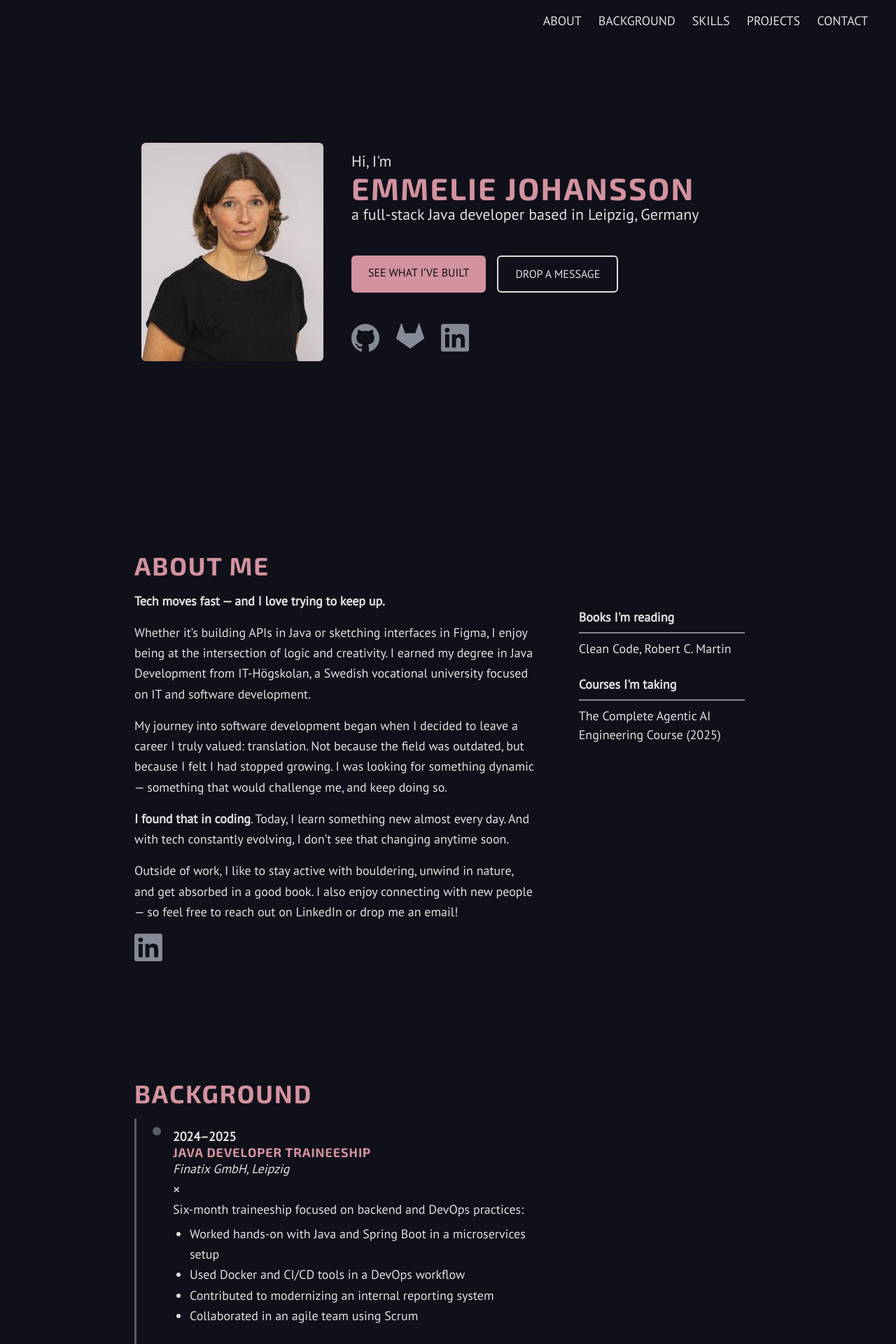
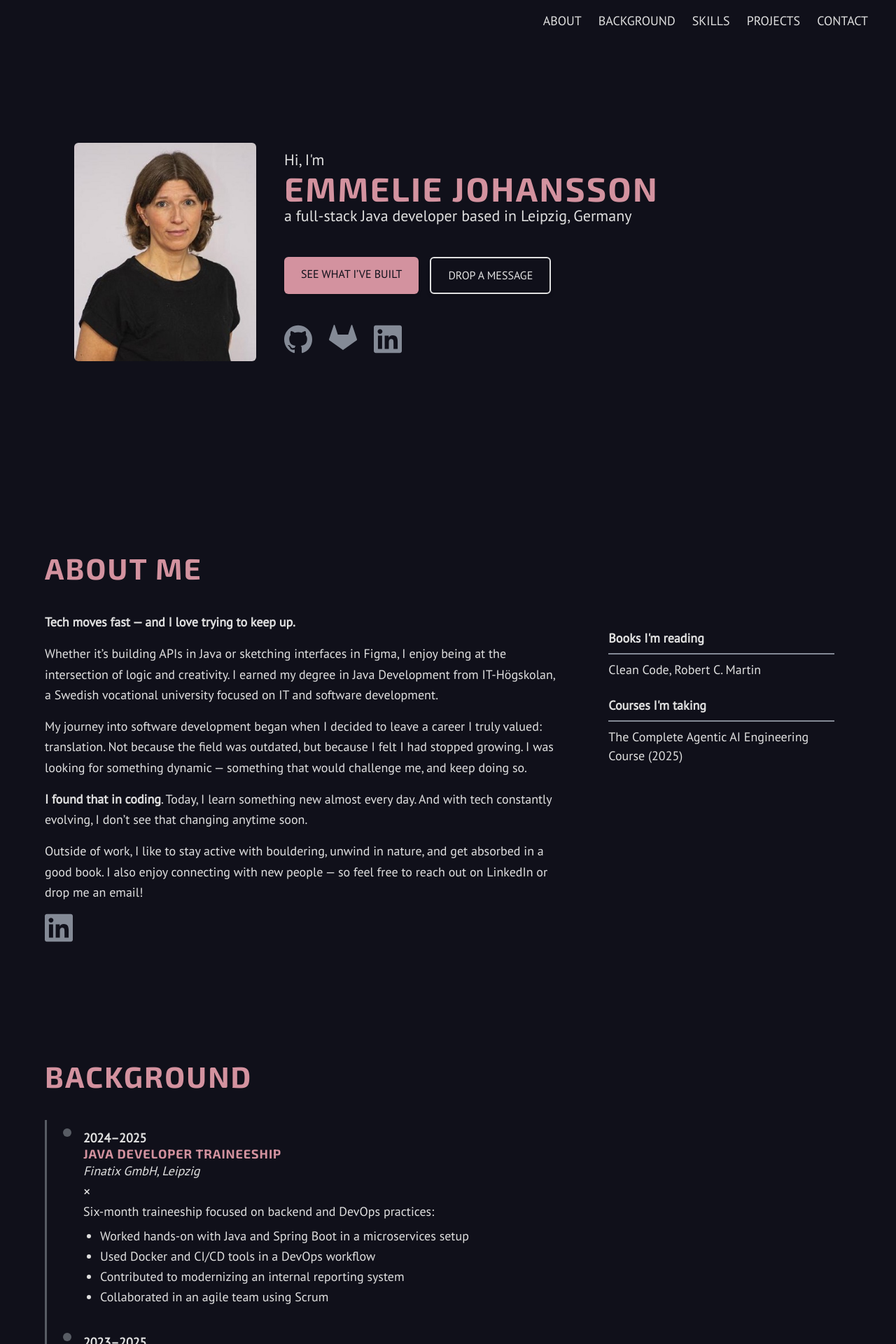
Before and after one commit to Emmelie83/PortfolioReact, a React (Vite) app: page / in a window 1280 px wide. Shown: the top 1920 px of the page at 70% size. Built offline with nearby package versions, Linux system fonts and the light colour scheme.

Commit message:
Adjust font size and project styling for smaller screens

```diff
--- a/src/App.tsx
+++ b/src/App.tsx
@@ -11,7 +11,7 @@ const App: React.FC = () => {
 	return (
 		<div>
 			<Header />
-			<main className="max-w-screen-lg mx-auto md:px-14 lg:px-16">
+			<main className="max-w-screen-xl mx-auto sm:px-14 lg:px-16">
 				<About />
 				<Background />
 				<Skills />
--- a/src/components/Project.tsx
+++ b/src/components/Project.tsx
@@ -13,15 +13,15 @@ const Project: React.FC<ProjectProps> = ({
 	title,
 	image,
 	techStack,
-  reverse,
-  address,
-  description,
+	reverse,
+	address,
+	description,
 }) => (
 	<div
-		className={`flex flex-col lg:flex-row lg:gap-5 mb-20 ${
+		className={`flex flex-col lg:flex-row lg:gap-10 mb-20 ${
 			reverse ? "lg:flex-row-reverse" : ""
 		}`}>
-		<div className="lg:w-1/2 lg:pb-4 lg:mb-0">
+		<div className="sm:w-3/4 md:w-2/3 lg:w-1/2 lg:pb-8 xl:pb-2">
 			<div className="border border-gray-300 rounded-lg p-2 bg-gray-100 shadow-md h-full">
 				<div className="rounded overflow-hidden bg-white border border-gray-200">
 					<img
@@ -35,9 +35,9 @@ const Project: React.FC<ProjectProps> = ({
 
 		<div className="order-1 md:order-2 lg:w-1/2 flex flex-col">
 			<h3>{title}</h3>
-      <p className="text-sm sm:text-md lg:text-xl mt-1">{techStack}</p>
-      <div className="mt-2 mb-1 w-2/3 lg:w-full">{description}</div>
-			<div className="flex gap-2.5 md:gap-4 my-3 ">
+			<p className=" sm:text-lg md:text-xl mt-1">{techStack}</p>
+			<div className="mt-2 mb-1 sm:w-2/3 lg:w-full lg:max-w-[800px] xl:w-4/5">{description}</div>
+			<div className="flex gap-2.5 md:gap-4 my-4 lg:mt-3 xl:mt-4">
 				<Button address={address} buttontext="View on GitHub" />
 			</div>
 		</div>
--- a/src/components/SkillItem.tsx
+++ b/src/components/SkillItem.tsx
@@ -4,7 +4,7 @@ interface SkillItemProps {
 }
 
 const SkillItem: React.FC<SkillItemProps> = ({ icon, label }) => (
-	<li className="flex flex-col md:flex-row items-center gap-3 text-nowrap brightness-150">
+	<li className="flex flex-col md:flex-row gap-3 text-nowrap brightness-150">
 		<img src={icon} alt={label} className="w-8 md:w-10" />
 		<span className="text-sm sm:text-lg">{label}</span>
 	</li>
--- a/src/index.css
+++ b/src/index.css
@@ -35,6 +35,7 @@ h2 {
 
 h3 {
   font-size: 18px;
+  margin-top: 1rem;
 }
 
 h4 {
@@ -72,34 +73,37 @@ button {
 
 @media (min-width: 345px) {
 
+
+
+  h1 {
+    font-size: 25px;
+  }
+
+  h2 {
+    font-size: 24px;
+  }
+
   #button,
   button {
     font-size: 12px;
   }
-
-    h1 {
-      font-size: 25px;
-    }
-
-    h2 {
-      font-size: 24px;
-    }
 }
 
 @media (min-width: 355px) {
+
   #button,
-    button {
-      font-size: 13px;
-    }
+  button {
+    font-size: 13px;
+  }
 
-        h1 {
-          font-size: 26px;
-        }
+  h1 {
+    font-size: 28px;
+  }
 
-        h2 {
-          font-size: 25px;
-        }
+  h2 {
+    font-size: 26px;
   }
+}
 
 @media (min-width: 376px) {
   h1 {
@@ -128,22 +132,60 @@ button {
 
 @media (min-width: 420px) {
   h1 {
-    font-size: 32px;
+    font-size: 34px;
   }
 
-    #button,
-    button {
-      font-size: 16px;
-    }
+  h2 {
+    font-size: 32px;
+    margin-bottom: 16px;
+  }
+
+  h3 {
+    font-size: 20px;
+  }
+
+  h4 {
+    font-size: 18px;
+  }
+
+  #button,
+  button {
+    font-size: 16px;
+  }
 }
 
-@media (min-width: 640px) {
+@media (min-width: 460px) {
   h1 {
     font-size: 36px;
   }
 
   h2 {
-    font-size: 30px;
+    font-size: 32px;
+    margin-bottom: 16px;
+  }
+
+  h3 {
+    font-size: 22px;
+  }
+
+  h4 {
+    font-size: 18px;
+  }
+
+  #button,
+  button {
+    font-size: 16px;
+  }
+}
+
+@media (min-width: 540px) {
+  h1 {
+    font-size: 38px;
+  }
+
+  h2 {
+    font-size: 34px;
+    margin-bottom: 16px;
   }
 
   h3 {
@@ -153,29 +195,16 @@ button {
   h4 {
     font-size: 18px;
   }
-}
 
-@media (min-width: 768px) {
-  h1 {
-    font-size: 44px;
-  }
-
-  h2 {
-    font-size: 38px;
-  }
-
-  h3 {
-    font-size: 26px;
-  }
-
-  h4 {
-    font-size: 19px;
+  #button,
+  button {
+    font-size: 16px;
   }
 }
 
-@media (min-width: 1024px) {
+@media (min-width: 640px) {
   h1 {
-    font-size: 44px;
+    font-size: 40px;
   }
 
   h2 {
@@ -184,6 +213,56 @@ button {
 
   h3 {
     font-size: 24px;
+    margin-top: 1.5rem;
+  }
+
+  h4 {
+    font-size: 18px;
+  }
+}
+
+
+
+
+@media (min-width: 768px) {
+  h1 {
+    font-size: 46px;
+  }
+
+  h2 {
+    font-size: 40px;
+  }
+
+  h3 {
+    font-size: 24px;
+  }
+
+  h4 {
+    font-size: 19px;
+  }
+}
+
+@media (min-width: 850px) {
+
+  h3 {
+      font-size: 28px;
+    }
+
+}
+
+@media (min-width: 1024px) {
+  h1 {
+    font-size: 48px;
+  }
+
+  h2 {
+    font-size: 42px;
+    margin-top: 0;
+  }
+
+  h3 {
+    font-size: 24px;
+    margin-top: 0;
   }
 
   h4 {
@@ -198,3 +277,12 @@ button {
     padding-right: 0;
   }
 }
+
+@media (min-width: 1024px) {
+
+
+  h3 {
+    font-size: 26px;
+  }
+
+}
--- a/src/sections/About.tsx
+++ b/src/sections/About.tsx
@@ -16,7 +16,7 @@ const About: React.FC = () => {
 		<section id="about">
 			<h2>About Me</h2>
 
-			<div className="flex flex-col lg:flex-row items-start gap-10 mb-10">
+			<div className="flex flex-col lg:flex-row items-start gap-10 my-10">
 				<div className="lg:w-2/3 space-y-4 leading-relaxed">
 					{paragraphs.map((text, index) => (
 						<p
--- a/src/sections/Background.tsx
+++ b/src/sections/Background.tsx
@@ -65,10 +65,10 @@ const timelineData = [
 
 const Background: React.FC = () => {
 	return (
-		<section id="background">
+		<section id="background" className="mb-20">
 			<h2>Background</h2>
 
-			<div className="relative border-l-2 md:border-l-3 border-[#585C64] pl-2 sm:pl-6 space-y-12">
+			<div className="relative border-l-2 md:border-l-3 border-[#585C64] pl-2 sm:pl-6 my-10">
 				{timelineData.map((item, index) => (
 					<TimelineItem
 						key={index}
--- a/src/sections/Contact.tsx
+++ b/src/sections/Contact.tsx
@@ -6,13 +6,13 @@ const ContactSection: React.FC = () => {
 		<section
 			id="contact">
 			<h2>Get in touch</h2>
-			<div className="flex flex-col lg:flex-row gap-20 lg:gap-30 md:justify-between mt-8 lg:mt-20">
+			<div className="flex flex-col lg:flex-row gap-20 lg:gap-30 md:justify-between mt-8 mt-10">
 
 				<div className="lg:w-1/2">
 					<p>info@emmeliejohansson.com</p>
 					<p>+49 151 677 25 898</p>
 				</div>
-				<div className="md:w-4/5 lg:w-1/2">
+				<div className="sm:w-4/5 lg:w-1/2">
 					<ContactForm />
 				</div>
 			</div>
--- a/src/sections/Header.tsx
+++ b/src/sections/Header.tsx
@@ -8,7 +8,7 @@ const Header: React.FC = () => {
 	return (
 		<div>
 			<NavBar />
-			<header className="flex flex-col lg:flex-row items-center justify-center lg:pl-16 max-w-screen-lg mx-auto lg:h-[600px] gap-10 px-8 md:px-0 mt-10 md:mt-20 md:mb-30 lg:mt-0 mb-20 lg:mb-0">
+			<header className="flex flex-col lg:flex-row items-center justify-center max-w-screen-xl mx-auto lg:h-[600px] gap-10 px-4 md:px-14 lg:px-16 mt-10 md:mt-20 md:mb-30 lg:mt-0 mb-20 lg:mb-0">
 				<div>
 					<img
 						className="w-[220px] sm:w-[260px] md:w-[320px] lg:w-[260px] rounded-md shadow-4xl md:mb-10 lg:mb-0"
--- a/src/sections/Skills.tsx
+++ b/src/sections/Skills.tsx
@@ -47,9 +47,9 @@ const skillCategories = [
 const Skills: React.FC = () => {
 	return (
 		<section
-			id="skills">
+			id="skills" className="mb-20">
 			<h2>Skills</h2>
-			<div className="grid grid-cols-2 lg:grid-cols-4 gap-y-10 gap-x-8 md:px-0 mt-10">
+			<div className="grid grid-cols-2 lg:grid-cols-4 gap-y-10 gap-x-8 md:px-0 mt-10 ml-10 lg:ml-0">
 				{skillCategories.map((category, index) => (
 					<ul key={index} className="space-y-6">
 						{category.map((skill) => (
```
